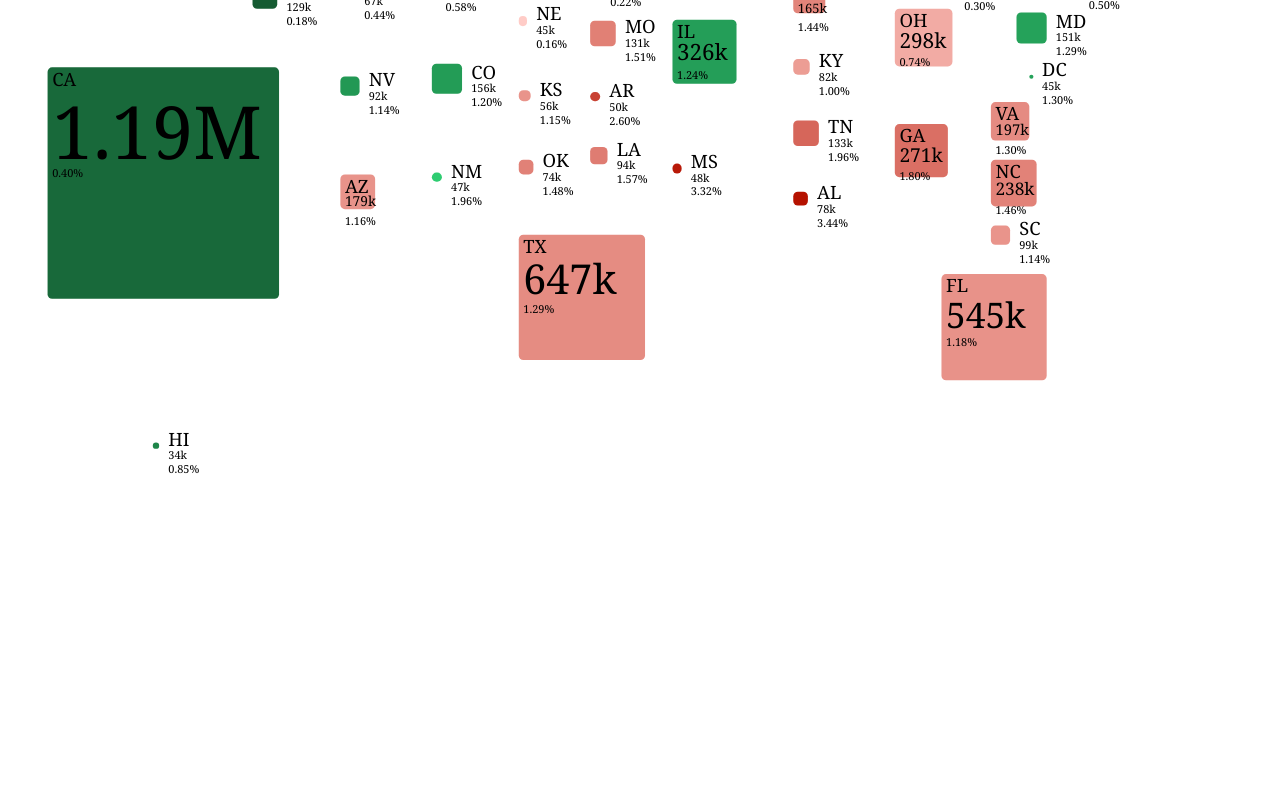
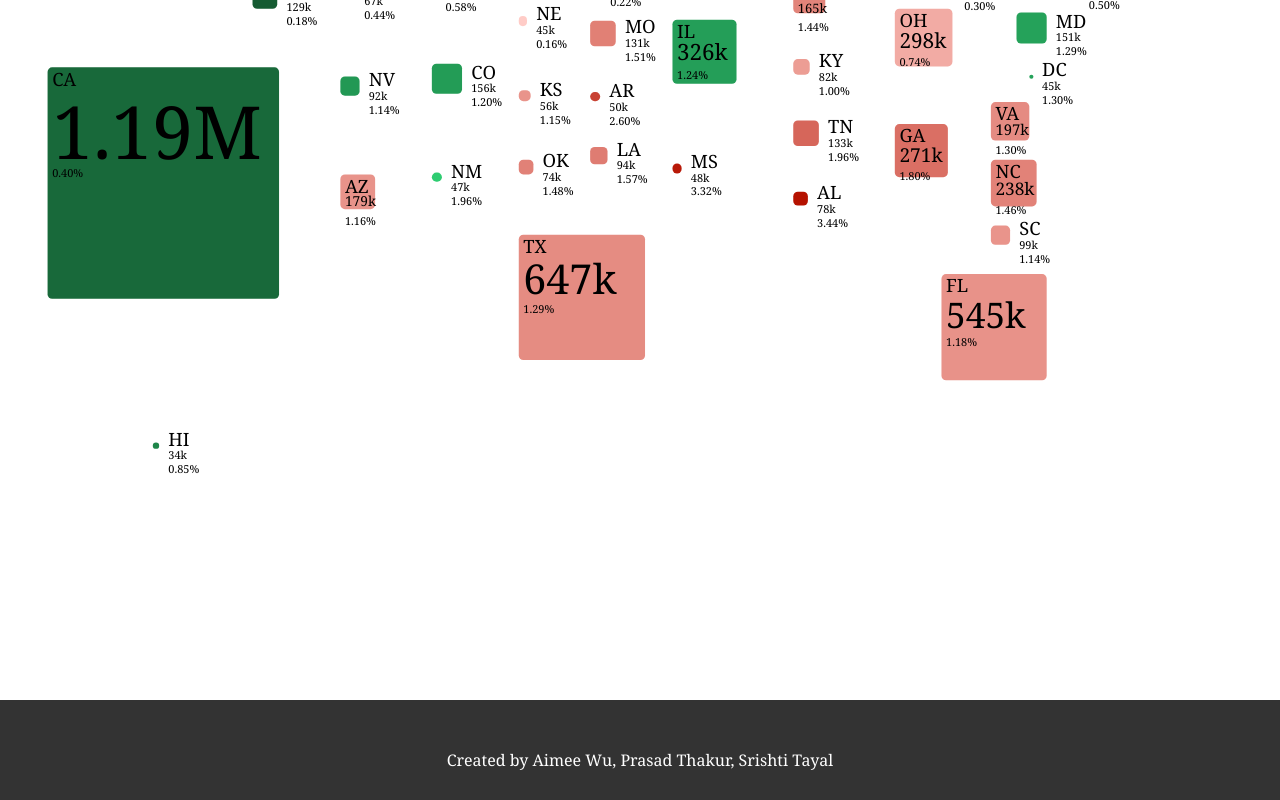
Before and after one commit to prsdthkr/viz-design-demo, a plain HTML site: page final.html in a window 1280 px wide. Shown: the part 1413-2213 px from the top of the page. Before the commit the page ends 1913 px from the top, so only its background shows below. Drawn offline with nearby package versions, Linux system fonts and the light colour scheme.

Commit message:
plug walk 🔥

```diff
--- a/final.html
+++ b/final.html
@@ -29,7 +29,8 @@
             <div class="col-sm-12 col-md-12 col-lg-9">
                 <article class="container custom-article">
                     <h1>
-                        🏳️‍🌈 <br>Visualizing the size of LGBTQIA+ communities in USA, their explicit protection by law,
+                        🏳️‍🌈 <br>Visualizing the size of LGBTQIA+ communities in USA, their explicit protection by
+                        law,
                         discrimination
                         charges
                         in the employment sector;
@@ -42,9 +43,7 @@
                                 U.S.
                                 Equal
                                 Employment Opportunity Commision (EEOC)</a>: Sexual Orientation and Gender Identity
-                            based
-                            deecrimination
-                            charges for each state.
+                            based descrimination charges for each state.
                         </li>
                         <li>
                             <a
@@ -345,6 +344,11 @@
         </g>
     </svg>
 
+    <footer>
+        Created by <a href="https://www.linkedin.com/in/ijouwu/">Aimee Wu</a>, <a
+            href="https://www.linkedin.com/in/prsdt">Prasad Thakur, <a
+                href="https://www.linkedin.com/in/srishti-tayal-9793217a/">Srishti Tayal</a>
+    </footer>
 
     <script src="https://ajax.googleapis.com/ajax/libs/jquery/3.4.1/jquery.min.js"></script>
     <script src="https://cdn.jsdelivr.net/npm/popper.js@1.16.0/dist/umd/popper.min.js"
--- a/styles/styles.css
+++ b/styles/styles.css
@@ -1,3 +1,20 @@
+footer {
+    background: #333;
+    color     : white;
+    text-align: center;
+    margin-top: 200px;
+    height    : 100px;
+    padding   : 3em;
+}
+
+footer a {
+    color: white;
+}
+
+footer a:hover {
+    color: white;
+}
+
 .custom-article {
     margin-top: 3em;
 }
```
